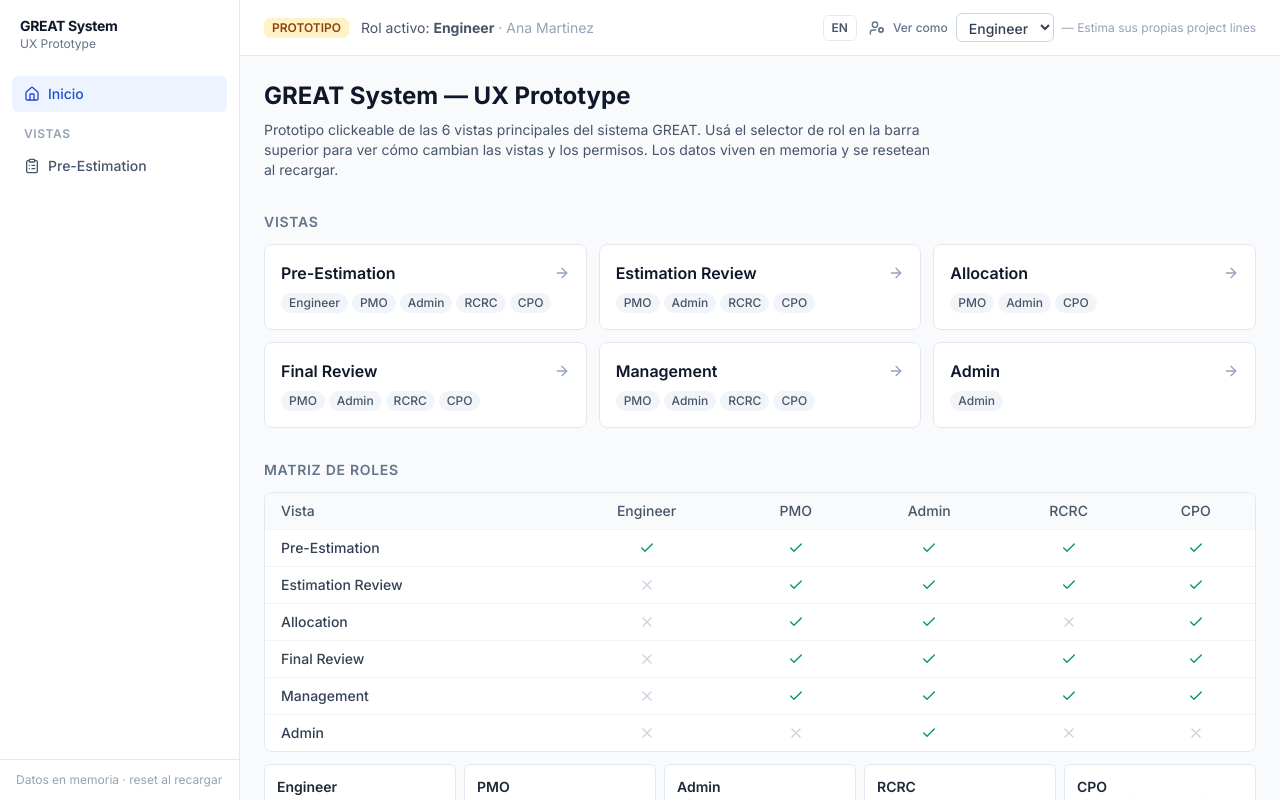
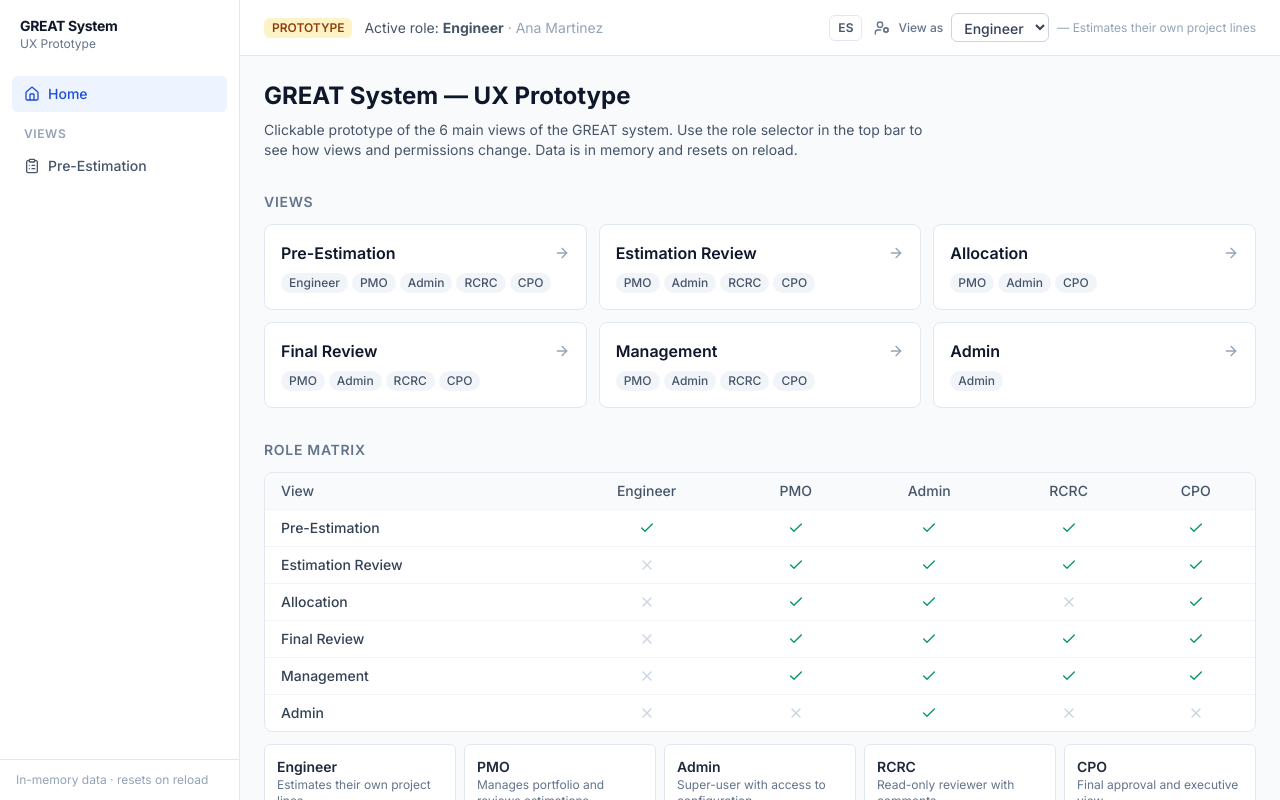
Before and after one commit to nujovich/ux_great_prototype, a React (Vite) app: page / in a window 1280 px wide. Built offline with nearby package versions, Linux system fonts and the light colour scheme.

Commit message:
fix: correct default language setting in LangContext

```diff
--- a/src/i18n/LangContext.tsx
+++ b/src/i18n/LangContext.tsx
@@ -9,14 +9,14 @@ interface LangContextValue {
 }
 
 const LangContext = createContext<LangContextValue>({
-  lang: 'es',
+  lang: 'en',
   toggleLang: () => {},
 });
 
 export function LangProvider({ children }: { children: ReactNode }) {
   const [lang, setLang] = useState<Lang>(() => {
     const stored = localStorage.getItem(STORAGE_KEY);
-    return stored === 'en' ? 'en' : 'es';
+    return stored === 'es' ? 'es' : 'en';
   });
 
   function toggleLang() {
```
